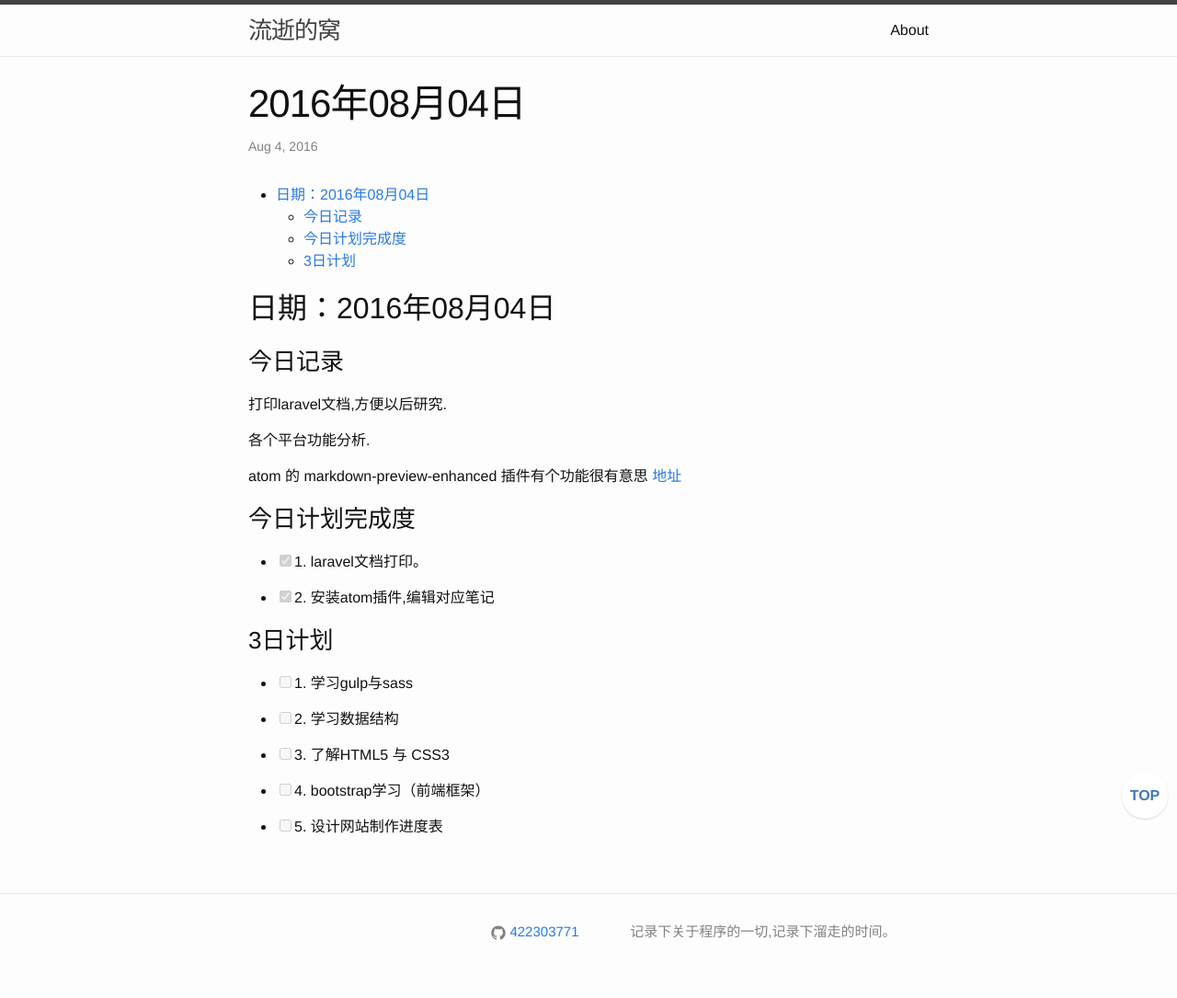
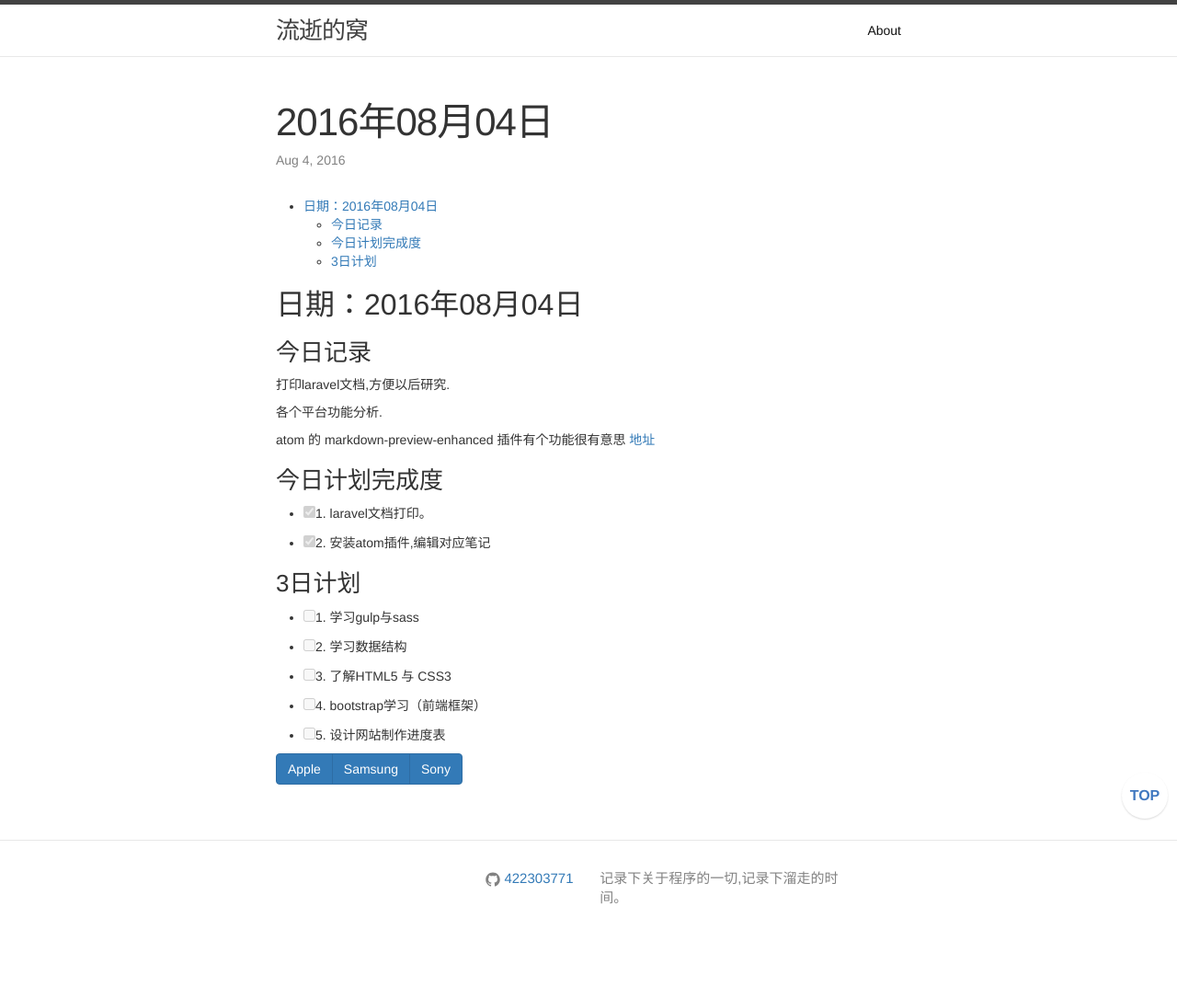
Before and after one commit to 422303771/blog, a Jekyll site: the page built from _posts/blog/2016-08-04-blog.md, in a window 1280 px wide. Shown: the whole page at 92% size. Built offline with Jekyll 4.4.1, drawn with Linux system fonts in a browser that asks for light colours; comment, search, counter and statistics services are not loaded; after the commit the page ends 1042 px from its top, so only the background shows below that.

Commit message:
add CSS3

```diff
--- a/_includes/head.html
+++ b/_includes/head.html
@@ -14,4 +14,14 @@
   <!-- <script src="http://wavedrom.com/skins/default.js" type="text/javascript"></script> -->
   <!-- <script src="http://wavedrom.com/wavedrom.min.js" type="text/javascript"></script> -->
 
+  <!-- Latest compiled and minified CSS -->
+  <link rel="stylesheet" href="http://maxcdn.bootstrapcdn.com/bootstrap/3.3.7/css/bootstrap.min.css">
+
+  <!-- jQuery library -->
+  <script src="https://ajax.googleapis.com/ajax/libs/jquery/1.12.4/jquery.min.js"></script>
+
+  <!-- Latest compiled JavaScript -->
+  <script src="http://maxcdn.bootstrapcdn.com/bootstrap/3.3.7/js/bootstrap.min.js"></script>
+
+
 </head>
--- a/_layouts/default.html
+++ b/_layouts/default.html
@@ -17,29 +17,30 @@
         {% endfor %}
         <!-- fix page1 链接 -->
           {% if paginator.total_pages > 1 %}
-          <div class="pagination">
+          <ul class="pagination">
             {% if paginator.previous_page %}
-              <a href="{{ paginator.previous_page_path | prepend: site.baseurl | replace: '//', '/' }}">&laquo; Prev</a>
+              <li><a href="{{ paginator.previous_page_path | prepend: site.baseurl | replace: '//', '/' }}">&laquo; Prev</a></li>
             {% else %}
-              <span>&laquo; Prev</span>
+              <li><span>&laquo; Prev</span></li>
             {% endif %}
 
             {% for page in (1..paginator.total_pages) %}
               {% if page == paginator.page %}
-                <em>{{ page }}</em>
+                <li class="active"><a>{{ page }}</a></li>
               {% elsif page == 1 %}
-                <a href="{{ site.baseurl }}">{{ page }}</a>
+                <li><a href="{{ site.baseurl }}">{{ page }}</a></li>
               {% else %}
-                <a href="{{ site.paginate_path | prepend: site.baseurl | replace: '//', '/' | replace: ':num', page }}">{{ page }}</a>
+                <li><a href="{{ site.paginate_path | prepend: site.baseurl | replace: '//', '/' | replace: ':num', page }}">{{ page }}</a></li>
               {% endif %}
             {% endfor %}
 
             {% if paginator.next_page %}
-              <a href="{{ paginator.next_page_path | prepend: site.baseurl | replace: '//', '/' }}">Next &raquo;</a>
+              <li><a href="{{ paginator.next_page_path | prepend: site.baseurl | replace: '//', '/' }}">Next &raquo;</a></li>
             {% else %}
-              <span>Next &raquo;</span>
+              <li><span>Next &raquo;</span></li>
             {% endif %}
-          </div>
+
+          </ul>
           {% endif %}
 
     </div>
--- a/_posts/blog/2016-08-04-blog.md
+++ b/_posts/blog/2016-08-04-blog.md
@@ -37,3 +37,8 @@ atom 的 markdown-preview-enhanced 插件有个功能很有意思 [地址](https
 - [ ] 4\. bootstrap学习（前端框架）
 
 - [ ] 5\. 设计网站制作进度表
+<div class="btn-group">
+  <button type="button" class="btn btn-primary">Apple</button>
+  <button type="button" class="btn btn-primary">Samsung</button>
+  <button type="button" class="btn btn-primary">Sony</button>
+</div>
```
Also changed, not shown: _config.yml (line endings or trailing spaces).
